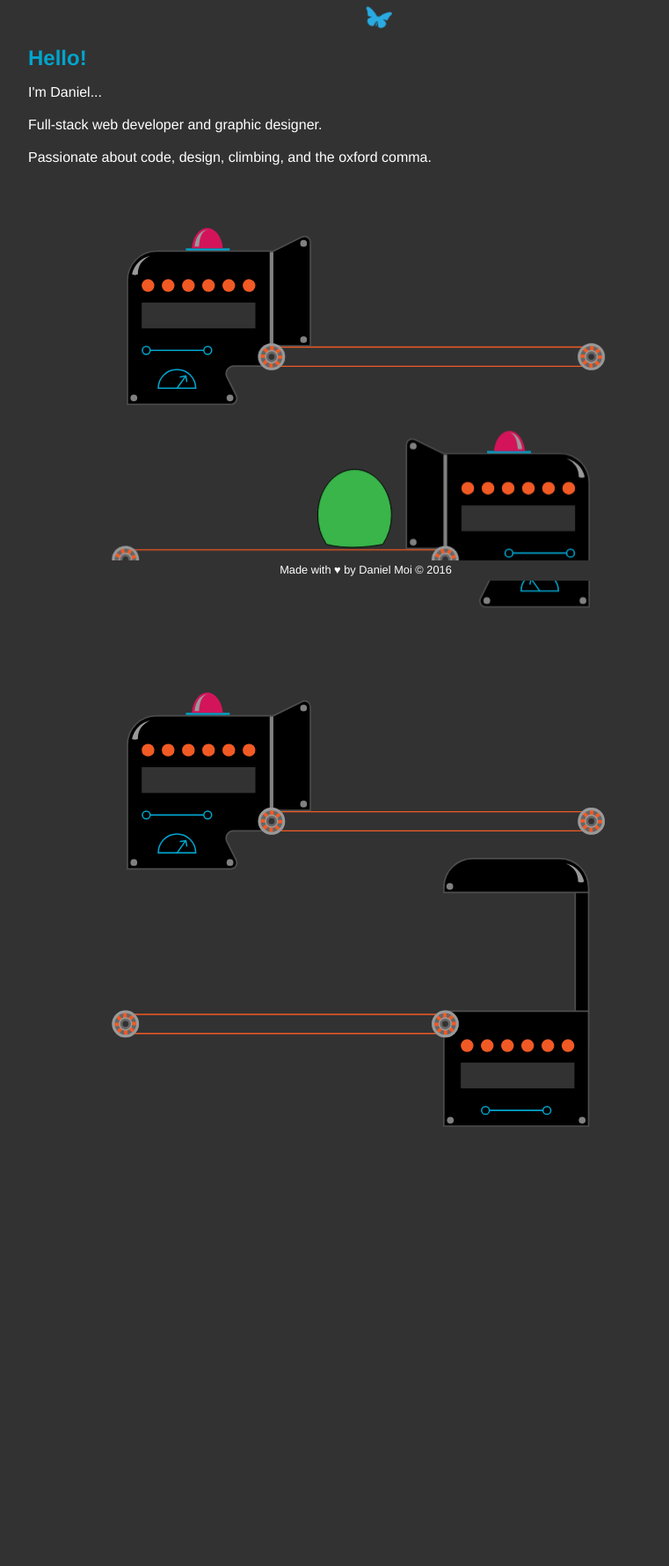
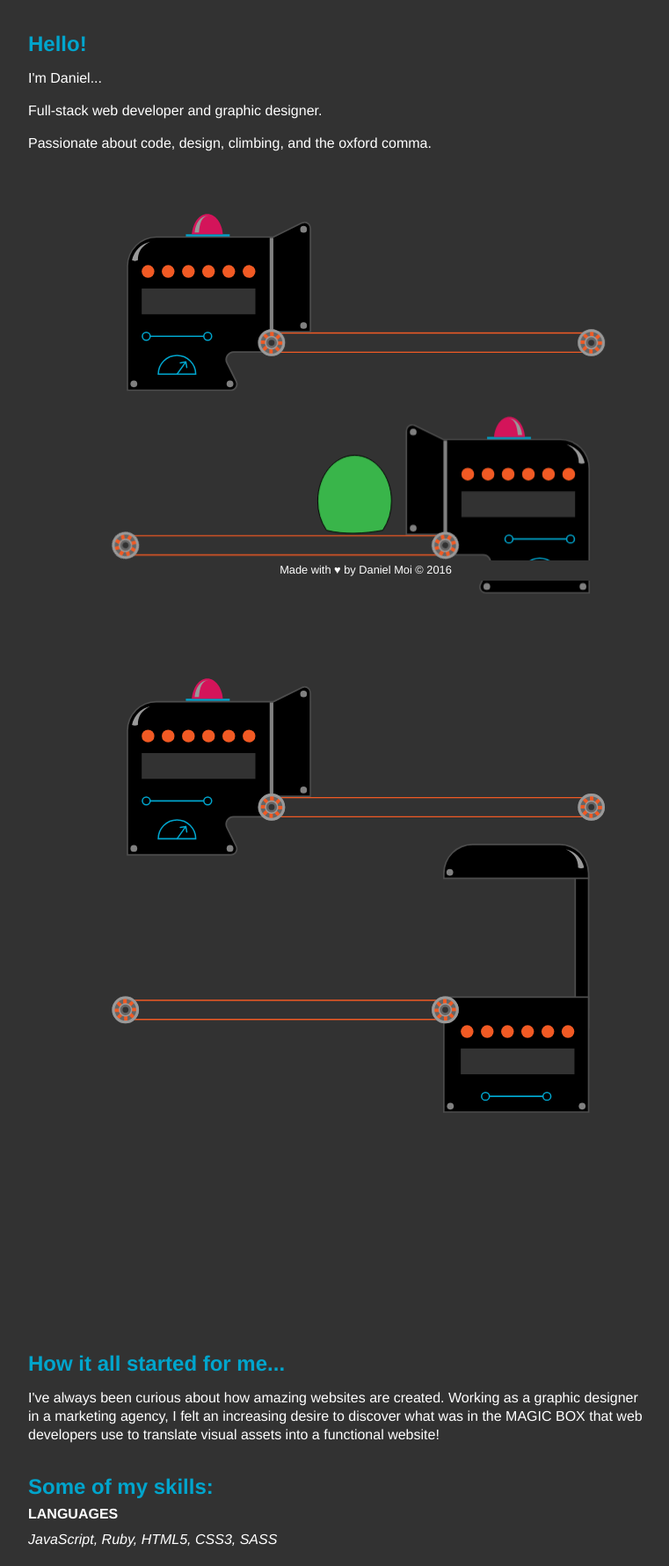
Before and after one commit to danielmoi/portfolio, a PHP site: page / in a window 1280 px wide. Shown: the part 140-1920 px from the top of the page at 88% size, without its empty margins (224-985 px from the left). Before the commit the page ends 1421 px from the top, so only its background shows below. Run offline with PHP 8.4, Linux system fonts and the light colour scheme.

Commit message:
Make all containers visible in app, add bottom container

```diff
--- a/css/style.css
+++ b/css/style.css
@@ -244,11 +244,10 @@
   max-width: 800px;
   padding: 1em;
   margin: 0 auto;
-  position: absolute;
   left: 0;
   right: 0;
   top: 70px;
-  margin-bottom: 150px; }
+  padding-top: 150px; }
   @media screen and (min-width: 800px) {
     .main__container {
       top: 150px; } }
@@ -274,12 +273,6 @@
 
 .app {
   min-height: 100vh; }
-
-#about,
-#projects,
-#design,
-#contact {
-  display: none; }
 
 .about__details {
   font-style: italic; }
@@ -331,11 +324,26 @@
 .design__container {
   margin: 2em 0; }
 
+.contact__container {
+  margin-bottom: 50vh; }
+
 .contact__details {
   font-style: italic; }
 
 .contact__subtitle {
   margin-top: 1.5em; }
+
+.bottom__container {
+  margin-bottom: 50%;
+  color: #00a5cd;
+  text-align: center; }
+
+.bottom__monster-container {
+  width: 20%;
+  margin: 2em auto; }
+
+.bottom__text {
+  max-width: 100%; }
 
 .footer {
   width: 100%;
--- a/index.html
+++ b/index.html
@@ -520,7 +520,7 @@
   </div>
 
 
-  <div id="contact" class="main__container">
+  <div id="contact" class="main__container contact__container">
     <h2 class="main__title">My contact details:</h2>
     <h3 class="main__subtitle contact__subtitle">Email</h3>
     <p>
@@ -546,7 +546,52 @@
 
 
 
+  <div class="main__container bottom__container">
+    <a href="#">
+      <p class="bottom__text">Thanks for stopping by!</p>
+    <p class="bottom__text">Marcel can take you back to the top.</p>
+<div class="bottom__monster-container">
+  <svg id="Layer_1" data-name="Layer 1" xmlns="http://www.w3.org/2000/svg" viewBox="0 0 65.4 74.5">
+    <title>monster</title>
+    <g id="monster-5">
+      <g id="body">
+        <path d="M602.1,619.2a11.4,11.4,0,0,1,7.6,2,4.7,4.7,0,0,1-1.2,8.3,26.6,26.6,0,0,1-15.5.7,5.7,5.7,0,0,1-4.2-5l-0.4-4.2" transform="translate(-554.6 -556.9)" style="fill: #534741;stroke: #000;stroke-miterlimit: 10;stroke-width: 0.617193318649434px"/>
+        <path d="M571.4,619.2a11.4,11.4,0,0,0-7.6,2,4.7,4.7,0,0,0,1.2,8.3,26.6,26.6,0,0,0,15.5.7,5.7,5.7,0,0,0,4.2-5l0.4-4.2" transform="translate(-554.6 -556.9)" style="fill: #534741;stroke: #000;stroke-miterlimit: 10;stroke-width: 0.617193318649434px"/>
+        <path d="M614.1,598.2a38.5,38.5,0,0,1-6.5,21.8c-13.5,2.4-28.6,3.3-41.6,0a38.5,38.5,0,0,1-6.5-21.8c0-18.6,12.2-33.7,27.3-33.7S614.1,579.6,614.1,598.2Z" transform="translate(-554.6 -556.9)" style="fill: #39b54a;stroke: #000;stroke-miterlimit: 10;stroke-width: 0.617193318649434px"/>
+        <g>
+          <ellipse cx="25.3" cy="22.2" rx="4.5" ry="5.4" style="fill: #fff;stroke: #000;stroke-miterlimit: 10;stroke-width: 0.617193318649434px"/>
+          <ellipse cx="25.9" cy="23.8" rx="2" ry="2.3" style="stroke: #000;stroke-miterlimit: 10;stroke-width: 0.617193318649434px"/>
+        </g>
+        <g>
+          <ellipse cx="36.9" cy="22.2" rx="4.5" ry="5.4" style="fill: #fff;stroke: #000;stroke-miterlimit: 10;stroke-width: 0.617193318649434px"/>
+          <ellipse cx="36.2" cy="23.4" rx="2" ry="2.3" style="stroke: #000;stroke-miterlimit: 10;stroke-width: 0.617193318649434px"/>
+        </g>
+        <g>
+          <path d="M575.2,588.2l0.6,5.3h4.7l-4.4-5.7A0.5,0.5,0,0,0,575.2,588.2Z" transform="translate(-554.6 -556.9)" style="fill: #fff;stroke: #000;stroke-miterlimit: 10;stroke-width: 0.617193318649434px"/>
+          <path d="M595.6,593.5l0.6-5.3a0.5,0.5,0,0,0-.9-0.4l-4.4,5.7h4.7Z" transform="translate(-554.6 -556.9)" style="fill: #fff;stroke: #000;stroke-miterlimit: 10;stroke-width: 0.617193318649434px"/>
+          <line x1="25.7" y1="36.6" x2="36.2" y2="36.6" style="fill: #fff;stroke: #000;stroke-miterlimit: 10;stroke-width: 0.617193318649434px"/>
+        </g>
+      </g>
+      <g id="left-arm">
+        <path d="M569.1,595.9s3.9,8.3,0,12.4-15.3,1.3-14.1-6.3c0.6-3.7,8-7.8,8-7.8" transform="translate(-554.6 -556.9)" style="fill: #39b54a;stroke: #000;stroke-miterlimit: 10;stroke-width: 0.617193318649434px"/>
+      </g>
+      <g id="hat">
+        <path d="M602.4,566.3a21.4,21.4,0,0,1-4.1,1.1" transform="translate(-554.6 -556.9)" style="fill: #c1272d;stroke: #000;stroke-miterlimit: 10;stroke-width: 0.617193318649434px"/>
+        <path d="M585.1,564.4a13.5,13.5,0,0,1-2.1-1.8" transform="translate(-554.6 -556.9)" style="fill: #c1272d;stroke: #000;stroke-miterlimit: 10;stroke-width: 0.617193318649434px"/>
+        <path d="M598.1,567.4a17.4,17.4,0,0,1-13.2-3h0C585.1,564.2,596.1,546.4,598.1,567.4Z" transform="translate(-554.6 -556.9)" style="fill: #c1272d;stroke: #000;stroke-miterlimit: 10;stroke-width: 0.617193318649434px"/>
+      </g>
+      <g id="arm-right">
+        <path d="M605.5,595.9s-3.9,8.3,0,12.4,15.3,1.3,14.1-6.3c-0.6-3.7-8-7.8-8-7.8" transform="translate(-554.6 -556.9)" style="fill: #39b54a;stroke: #000;stroke-miterlimit: 10;stroke-width: 0.617193318649434px"/>
+      </g>
+    </g>
+  </svg>
+</div>
 
+  </a>
+
+
+
+  </div>
 
 
 
--- a/js/main.js
+++ b/js/main.js
@@ -8,8 +8,8 @@
   $(this).addClass('nav__active');
   var section = $($(this).children()[0]).attr('data-section');
   currentSection = section;
-  $('.main__container').fadeOut(200).delay(200);
-  $('#' + section).fadeIn(300);
+  // $('.main__container').fadeOut(200).delay(200);
+  // $('#' + section).fadeIn(300);
 });
 
 $('.nav__toggle').on('vclick', function(e) {
--- a/sass/_main.scss
+++ b/sass/_main.scss
@@ -2,11 +2,11 @@
   max-width: $breakpoint;
   padding: 1em;
   margin: 0 auto;
-  position: absolute;
+  // position: absolute;
   left: 0;
   right: 0;
   top: 70px;
-  margin-bottom: 150px;
+  padding-top: 150px;
   @media screen and (min-width: $breakpoint) {
     top: 150px;
   }
@@ -42,7 +42,7 @@
 #projects,
 #design,
 #contact {
-  display: none;
+  // display: none;
 }
 
 .about__details {
@@ -100,7 +100,9 @@
 .design__container {
   margin: 2em 0;
 }
-
+.contact__container {
+  margin-bottom: 50vh;
+}
 .contact__details {
   font-style: italic;
 }
@@ -108,3 +110,18 @@
 .contact__subtitle {
   margin-top: 1.5em;
 }
+
+.bottom__container {
+  margin-bottom: 50%;
+  color: $primary;
+  text-align: center;
+}
+
+.bottom__monster-container {
+  width: 20%;
+  margin: 2em auto;
+}
+
+.bottom__text {
+  max-width: 100%;
+}
```
